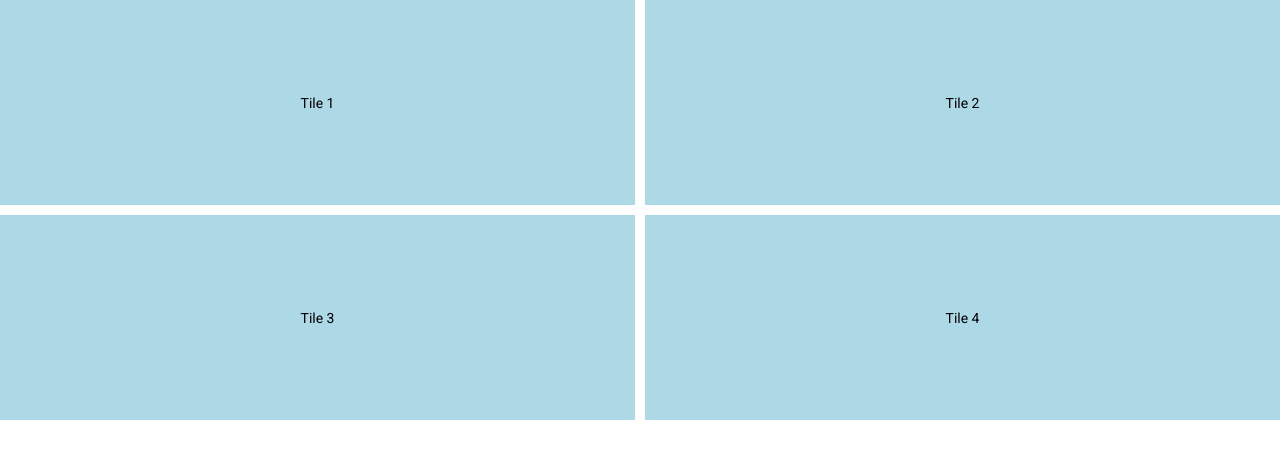
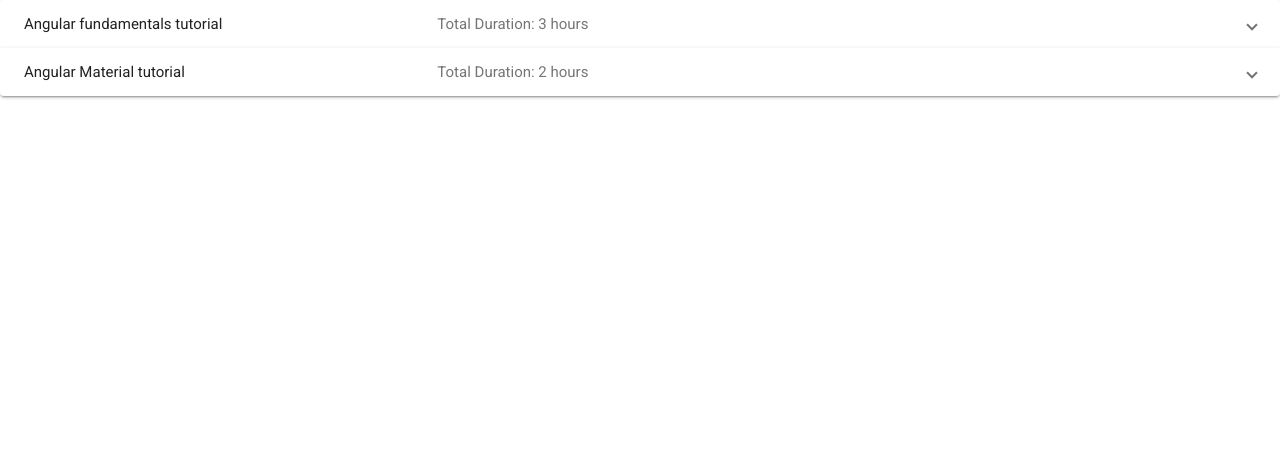
Before and after one commit to kadartibi/angular-material-demo, an Angular app: page / in a window 1280 px wide. Shown: the top 458 px of the page. Built offline with nearby package versions, Linux system fonts and the light colour scheme.

Commit message:
Expansion panels

```diff
--- a/src/app/app.component.html
+++ b/src/app/app.component.html
@@ -1,6 +1,30 @@
-<mat-grid-list cols="2" rowHeight="fit" style="height: 420px" gutterSize="10px">
-    <mat-grid-tile>Tile 1</mat-grid-tile>
-    <mat-grid-tile>Tile 2</mat-grid-tile>
-    <mat-grid-tile>Tile 3</mat-grid-tile>
-    <mat-grid-tile>Tile 4</mat-grid-tile>
-</mat-grid-list>
+<mat-accordion multi="true">
+    <mat-expansion-panel>
+        <mat-expansion-panel-header>
+            <mat-panel-title>
+                Angular fundamentals tutorial
+            </mat-panel-title>
+            <mat-panel-description>
+                Total Duration: 3 hours
+            </mat-panel-description>
+        </mat-expansion-panel-header>
+        <p>This is the panel content.</p>
+        <mat-action-row>
+            <button mat-button>Enroll</button>
+        </mat-action-row>
+    </mat-expansion-panel>
+    <mat-expansion-panel>
+        <mat-expansion-panel-header>
+            <mat-panel-title>
+                Angular Material tutorial
+            </mat-panel-title>
+            <mat-panel-description>
+                Total Duration: 2 hours
+            </mat-panel-description>
+        </mat-expansion-panel-header>
+        <p>This is the panel content.</p>
+        <mat-action-row>
+            <button mat-button>Enroll</button>
+        </mat-action-row>
+    </mat-expansion-panel>
+</mat-accordion>
--- a/src/app/material/material.module.ts
+++ b/src/app/material/material.module.ts
@@ -11,6 +11,7 @@ import { MatMenuModule } from '@angular/material/menu';
 import { MatListModule } from '@angular/material/list';
 import { MatDividerModule } from '@angular/material/divider';
 import { MatGridListModule } from '@angular/material/grid-list';
+import { MatExpansionModule } from '@angular/material/expansion';
 
 const material = [
   MatButtonModule,
@@ -24,7 +25,8 @@ const material = [
   MatMenuModule,
   MatListModule,
   MatDividerModule,
-  MatGridListModule
+  MatGridListModule,
+  MatExpansionModule
 ];
 
 @NgModule({
```
